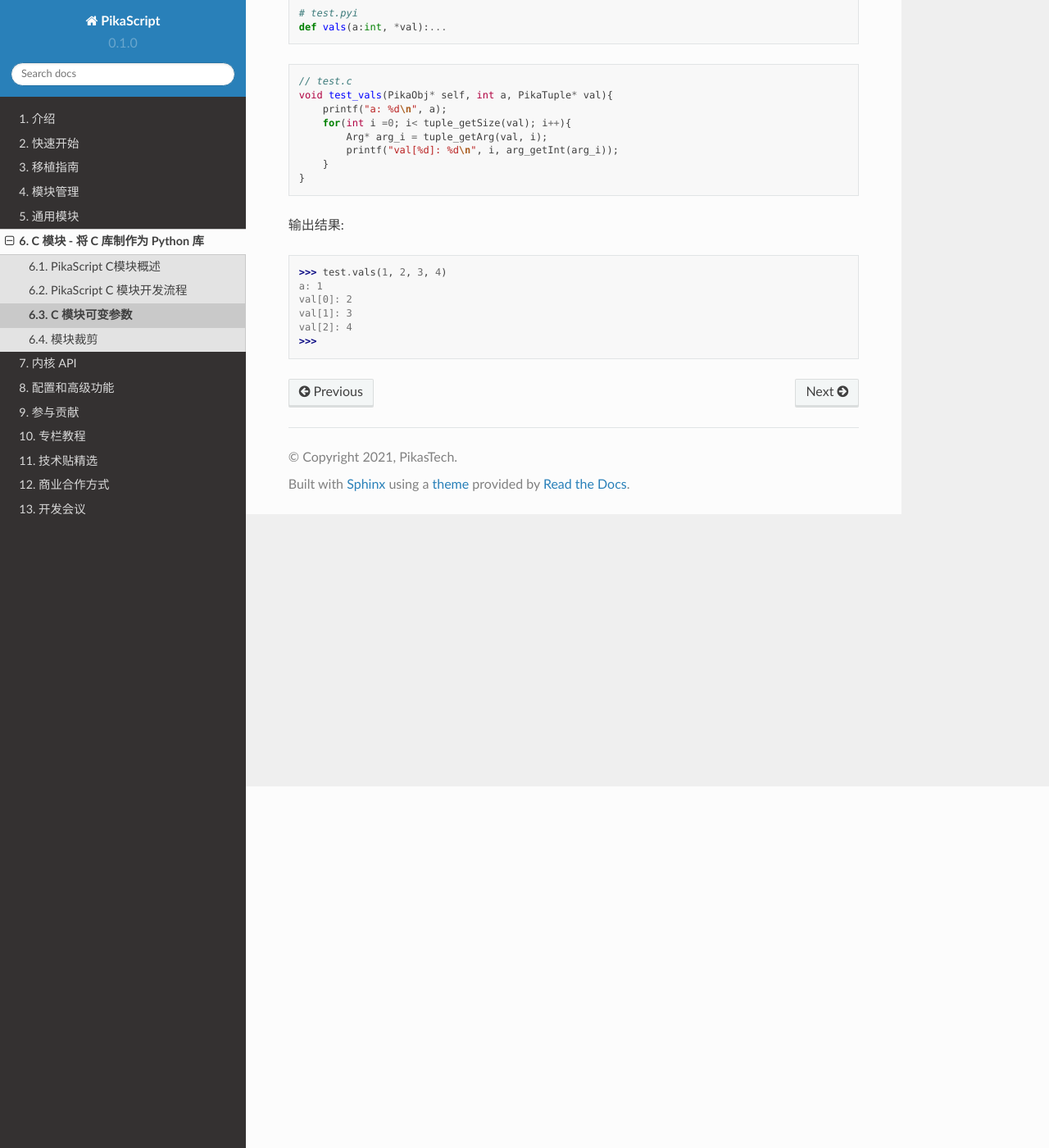
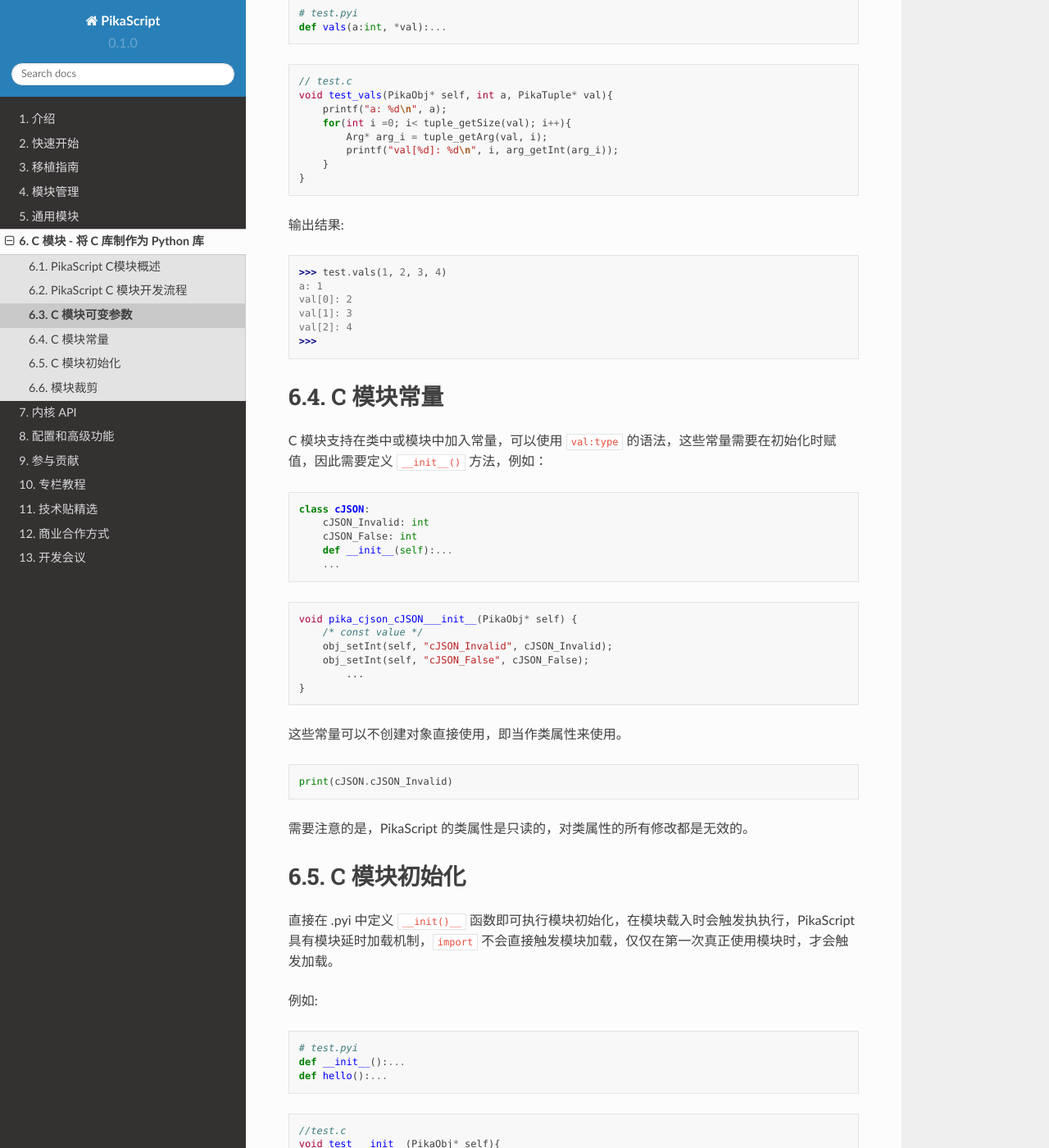
Before and after one commit to pikasTech/pikadoc, a Sphinx documentation site: the page built from docs/source/cmodule_enhance.md, in a window 1280 px wide and 1400 px high, scrolled down 441 px. Shown: the whole window at 82% size. Built offline with Sphinx 7.4.7 and the Read the Docs theme 2.0.0, drawn with Linux system fonts in a browser that asks for light colours; some of the changed text lies outside the part shown.

Commit message:
add cmodule_enhance

````diff
--- a/docs/source/cmodule_enhance.md
+++ b/docs/source/cmodule_enhance.md
@@ -37,3 +37,71 @@ val[1]: 3
 val[2]: 4
 >>>
 ```
+
+# C 模块常量
+
+C 模块支持在类中或模块中加入常量，可以使用 `val:type` 的语法，这些常量需要在初始化时赋值，因此需要定义 `__init__()` 方法，例如：
+
+```python
+class cJSON:
+    cJSON_Invalid: int
+    cJSON_False: int
+    def __init__(self):...
+    ...
+```
+
+```c
+void pika_cjson_cJSON___init__(PikaObj* self) {
+    /* const value */
+    obj_setInt(self, "cJSON_Invalid", cJSON_Invalid);
+    obj_setInt(self, "cJSON_False", cJSON_False);
+	...
+}
+```
+
+这些常量可以不创建对象直接使用，即当作类属性来使用。
+
+```python
+print(cJSON.cJSON_Invalid)
+```
+
+需要注意的是，PikaScript 的类属性是只读的，对类属性的所有修改都是无效的。
+
+# C 模块初始化
+
+直接在 .pyi 中定义 `__init()__` 函数即可执行模块初始化，在模块载入时会触发执执行，PikaScript 具有模块延时加载机制，`import` 不会直接触发模块加载，仅仅在第一次真正使用模块时，才会触发加载。
+
+例如:
+
+```python
+# test.pyi
+def __init__():...
+def hello():...
+```
+
+``` c
+//test.c
+void test___init__(PikaObj* self){
+    printf("now loading module test...\n");
+}
+
+void test_hello(PikaObj* self){
+    printf("hello!\n");
+};
+```
+
+``` python
+# main.py
+import test
+print('before run test.hello()')
+test.hello()
+print('after run test.hello()')
+```
+
+输出：
+
+```
+before run test.hello()
+now loading module test...
+hello!
+```
````
